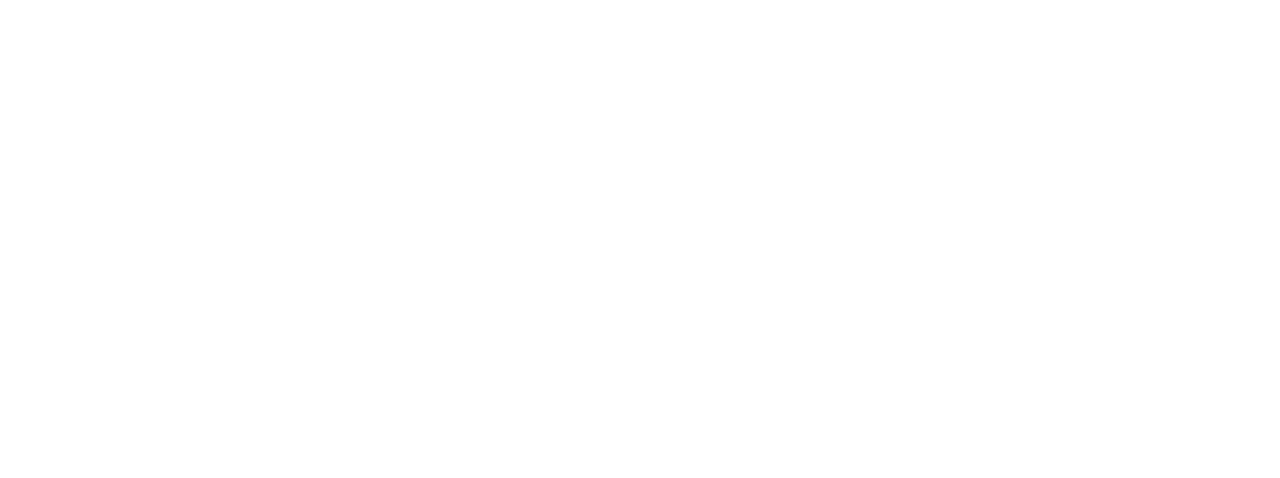
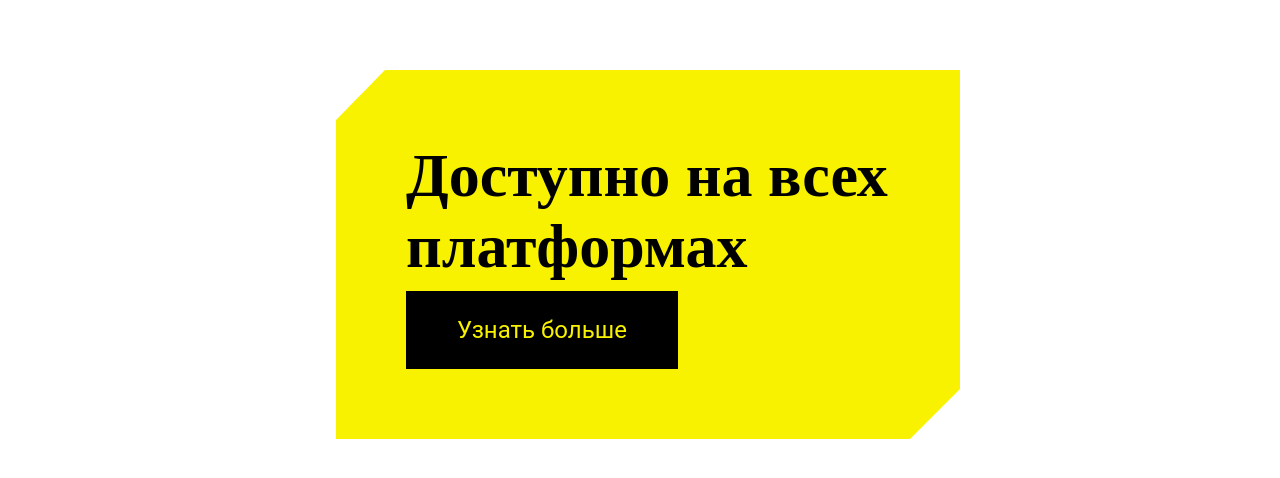
Before and after one commit to worldspawn-web/cyberpunk-landing, a React (Vite) app in the folder frontend/: page / in a window 1280 px wide. Shown: the part 442-920 px from the top of the page. Built offline with nearby package versions, Linux system fonts and the light colour scheme.

Commit message:
feat: added LearnMore button

```diff
--- a/frontend/src/App.tsx
+++ b/frontend/src/App.tsx
@@ -1,4 +1,4 @@
-import { Header, ImageSlider } from '.';
+import { Header, ImageSlider, LearnMore } from '.';
 import styles from './App.module.scss';
 
 function App() {
@@ -6,7 +6,8 @@
     <>
       <section className={styles.section__main}>
         <Header />
-        <ImageSlider></ImageSlider>
+        <ImageSlider />
+        <LearnMore />
       </section>
     </>
   );
--- /dev/null
+++ b/frontend/src/common/LearnMore/LearnMore.module.scss
@@ -0,0 +1,39 @@
+.learnmore__container {
+  width: 624px;
+  height: 369px;
+  background-image: url('../../assets/shapes/yellow_rectangle.png');
+  position: absolute;
+  bottom: -81px;
+  right: 320px;
+  display: flex;
+  flex-direction: column;
+  justify-content: center;
+  z-index: 3;
+}
+
+.learnmore__header {
+  color: #000000;
+  font-size: 62px;
+  font-family: 'Archangelsk';
+  max-width: 500px;
+  max-height: 126px;
+  text-align: left;
+  margin-left: 70px;
+}
+
+.learnmore__btn__wrapper {
+  width: 272px;
+  height: 78px;
+  background-color: #000000;
+  display: flex;
+  justify-content: center;
+  align-items: center;
+  align-self: flex-start;
+  margin: 25px 0 0 70px;
+}
+
+.learnmore__btn {
+  color: #f8f200;
+  font-size: 24px;
+  font-family: 'Roboto';
+}
--- /dev/null
+++ b/frontend/src/common/LearnMore/LearnMore.tsx
@@ -0,0 +1,12 @@
+import styles from './LearnMore.module.scss';
+
+export const LearnMore = () => {
+  return (
+    <div className={styles.learnmore__container}>
+      <h2 className={styles.learnmore__header}>Доступно на всех платформах</h2>
+      <div className={styles.learnmore__btn__wrapper}>
+        <a className={styles.learnmore__btn}>Узнать больше</a>
+      </div>
+    </div>
+  );
+};
--- /dev/null
+++ b/frontend/src/common/LearnMore/index.ts
@@ -0,0 +1 @@
+export { LearnMore } from './LearnMore';
--- a/frontend/src/common/index.ts
+++ b/frontend/src/common/index.ts
@@ -1,2 +1,3 @@
 export * from './header';
 export * from './ImageSlider';
+export * from './LearnMore';
```
